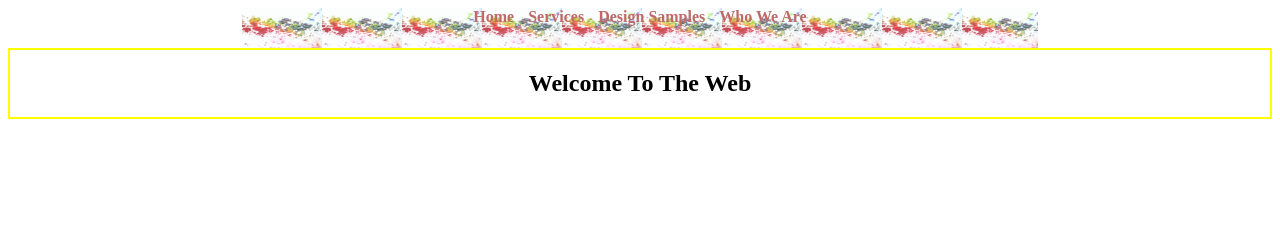
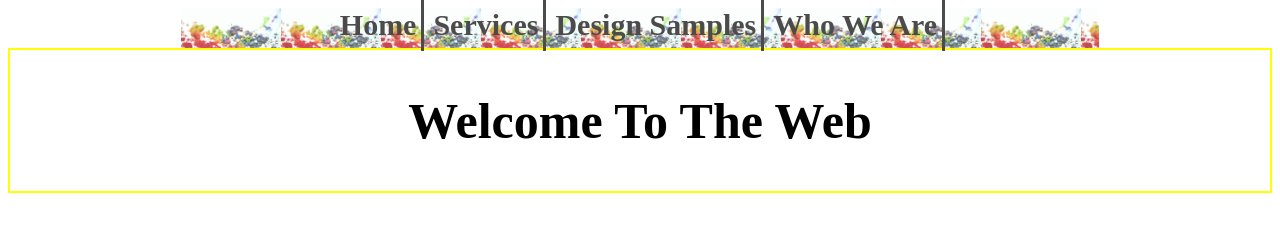
Before and after one commit to zacharybaca/business-time-project, a plain HTML site: page index.html in a window 1280 px wide. Drawn offline with Linux system fonts and the light colour scheme.

Commit message:
added some design effects

```diff
--- a/styles.css
+++ b/styles.css
@@ -8,16 +8,18 @@
     grid-column: 2 / 4;
     text-align: center;
     background-image: url('./assets/pride-crushed-pastel.jpg');
-    background-size: 80px 40px;
+    background-size: 100px 70px;
     opacity: 0.7;
 }
 
 .navbar a {
     padding: 10px 5px;
     list-style: none;
-    color: brown;
+    color: black;
+    font-size: 30px;
     font-weight: bolder;
     text-decoration: none;
+    border-right: 3px solid black;
     opacity: 1;
 }
 
@@ -32,5 +34,6 @@
 }
 
 .main h1 {
+    font-size: 50px;
     text-align: center;
 }
```
